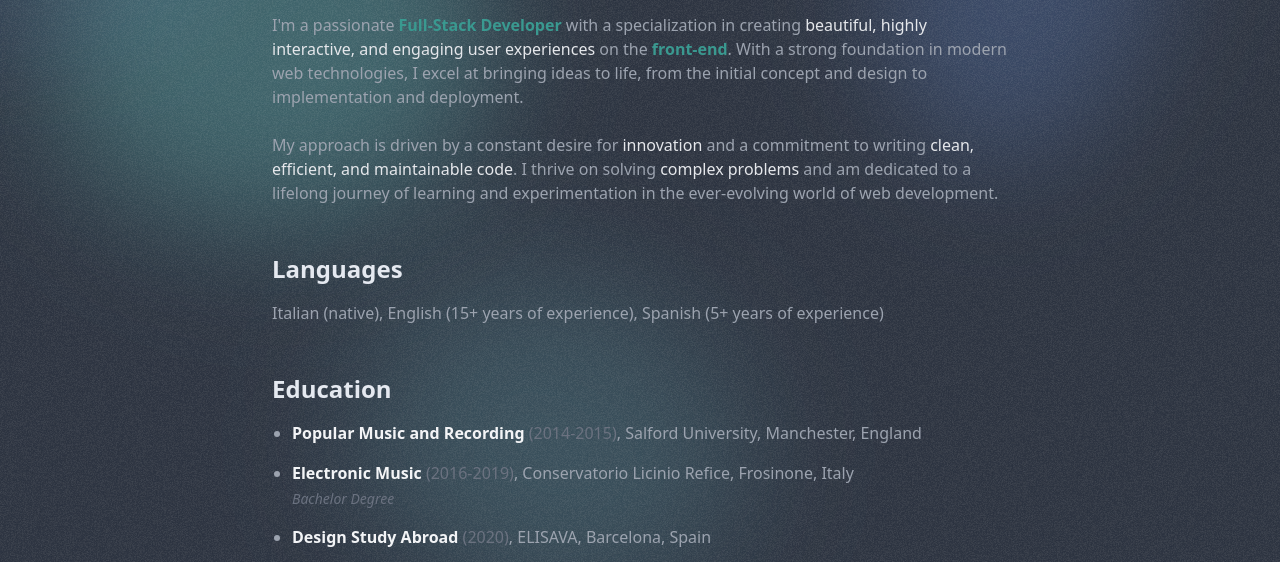
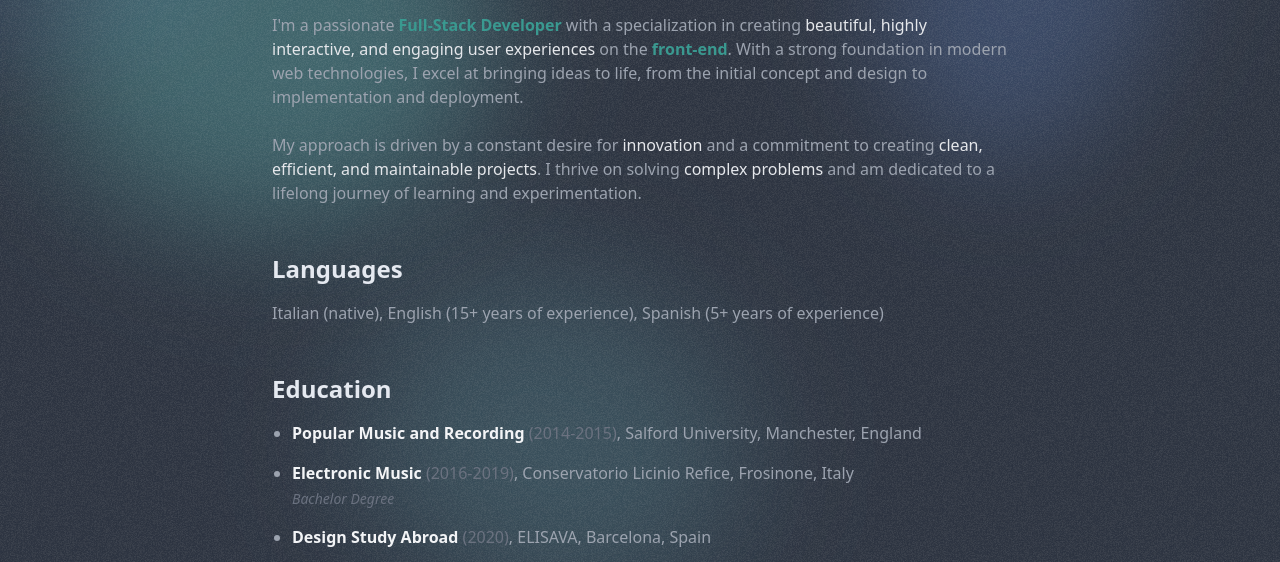
Before and after one commit to lmfff/portfolio, an Astro site: page /portfolio/about in a window 1280 px wide. Shown: the part 231-793 px from the top of the page. Built offline with nearby package versions, Linux system fonts and the light colour scheme; Astro itself is replaced by a stand-in of ours.

Commit message:
Refine 'About Me' section by updating text to emphasize commitment to creating maintainable projects and removing redundant phrases for clarity.

```diff
--- a/src/pages/about.astro
+++ b/src/pages/about.astro
@@ -19,11 +19,10 @@ import Layout from '../layouts/AboutLayout.astro';
 			<p class="mt-4 text-base text-gray-400">
 				My approach is driven by a constant desire for <span class="font-medium text-gray-200"
 					>innovation</span
-				> and a commitment to writing <span class="font-medium text-gray-200"
-					>clean, efficient, and maintainable code</span
+				> and a commitment to creating <span class="font-medium text-gray-200"
+					>clean, efficient, and maintainable projects</span
 				>. I thrive on solving <span class="font-medium text-gray-200">complex problems</span> and
-				am dedicated to a lifelong journey of learning and experimentation in the ever-evolving
-				world of web development.
+				am dedicated to a lifelong journey of learning and experimentation.
 			</p>
 		</section>
 
```
